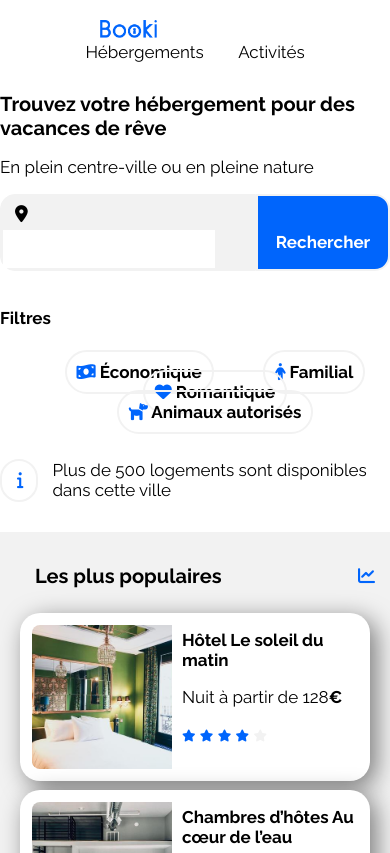
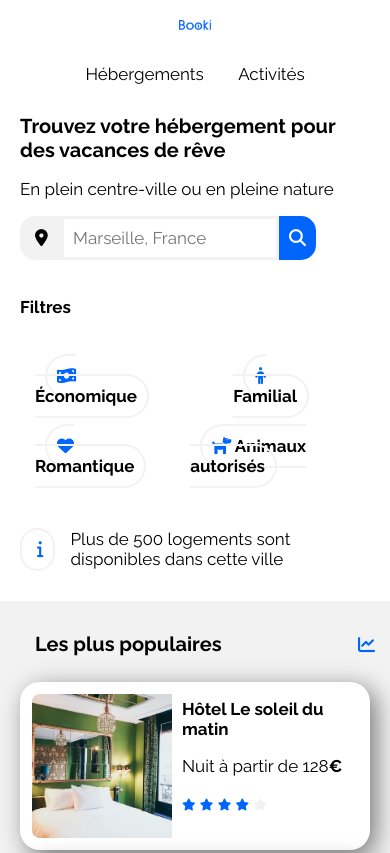
Before and after one commit to nllrn/Laurine_NOEL_2_HTML-CSS_122022, a plain HTML site: page index.html in a window 390 px wide. Shown: the top 853 px of the page. Drawn offline with Linux system fonts and the light colour scheme.

Commit message:
corrections css médias queries smartphone et tablette

```diff
--- a/style.css
+++ b/CSS/style.css
@@ -23,7 +23,7 @@ body {
 }
 
 /* *** HEADER *** */
-.header {
+header {
     margin-top: 20px;
     margin-bottom: 30px;
 }
@@ -77,7 +77,7 @@ input {
 }
 
 .bg-grey {
-    background-color: #F2F2F2;
+    background-color:#F2F2F2;
 }
 
 .bg-blue {
@@ -85,11 +85,11 @@ input {
     color:white;
     font-weight: bolder;
     border-radius: 0 15px 15px 0;
-    border: #F2F2F2 solid 2px;
+    border: none;
     padding: 10px;
 }
 
-.loupe {
+.fa-magnifying-glass {
     visibility: hidden;
 }
 
@@ -102,6 +102,10 @@ input {
 ul {
     display: flex;
     list-style: none;
+}
+
+ul div {
+    display: flex;
 }
 
 a[title] {
@@ -154,6 +158,7 @@ span {
 }
 
 /* section hébergements */
+
 .hebergements, .populaire {
     border-radius: 20px;
     padding: 15px;
@@ -286,7 +291,7 @@ article div{
 - mettre la section plus populaire en horizontale et plus en verticale
 - réduire la taille des cards activités
  */
-@media screen and (min-width: 769px) and (max-width: 992px) {
+@media screen and (min-width: 768px) and (max-width: 992px) {
     body {
         margin: 30px 50px 0px 50px;
     }
@@ -360,18 +365,39 @@ article div{
  - section plus populaire passe en première avec un fond gris
  - puis hébergement sur fond blanc en display column
  - puis activités aussi en display column
- - et footer aussi en display */
+ - et footer aussi en display and (min-width:320px)*/
 
- @media screen and (max-width:768px) {
+ @media screen and (max-width:767px) {
     body {
-        margin: 0px;
+        margin: 0;
         max-width: max-content;
     }
 
     .logo {
         display: flex;
         flex-direction: column;
-        align-items: center;
+        text-align: center;
+    }
+
+    .logo img {
+        width: 8%;
+        margin-bottom: 30px;
+    }
+
+    nav {
+        text-align: center;
+    }
+
+    .header {
+        margin: 20px;
+    }
+
+    .rechercher {
+        display:none;
+    }
+
+    .fa-magnifying-glass {
+        visibility: visible;
     }
 
     nav a:hover {
@@ -387,9 +413,13 @@ article div{
 
     ul {
         flex-wrap: wrap;
-        justify-content: space-around;
-        height: auto;
+        padding:0;
     }
+
+    li {
+        padding:15px;
+    }
+
 
     .cards {
         flex-direction: column-reverse;
@@ -403,11 +433,14 @@ article div{
         width:auto;
     }
 
+    .cards-main img {
+        width: 95%;
+    }
+
     .populaire {
-        margin: 0 0 20px 0;
+        margin:auto;
         width: auto;
         flex-wrap: wrap;
-        justify-content: space-between;
         align-items: center;
         border-radius: 0;
     }
--- a/index.html
+++ b/index.html
@@ -13,11 +13,11 @@
     <script src="https://kit.fontawesome.com/7c4ea9f910.js" crossorigin="anonymous"></script>
 
     <!-- ** lien css ** -->
-    <link rel="stylesheet" href="style.css">
+    <link rel="stylesheet" href="css/style.css">
 </head>
 
 <body>
-    <header class="header">
+    <header>
         <div class="logo">
             <a href="index.html"><img src="Images/logo/Booki.png" alt="logo du site Booki"></a>
             <nav>
@@ -28,7 +28,7 @@
     </header>
 
     <main>
-        <section>
+        <section class="header">
             <div>
                 <h2>Trouvez votre hébergement pour des vacances de rêve</h2>
                 <p>En plein centre-ville ou en pleine nature</p>
@@ -36,19 +36,27 @@
                 <form method="get">
                     <div class="bg-grey">
                         <i class="fa-solid fa-location-dot"></i>
-                        <input type="search">
+                        <input type="search" placeholder="Marseille, France">
+
                     </div>
-                    <button class="bg-blue"><i class="fa-solid fa-magnifying-glass loupe"></i>Rechercher</button>
+                    <button class="bg-blue">
+                        <span class="rechercher">Rechercher</span>
+                        <i class="fa-solid fa-magnifying-glass"></i>
+                    </button>
                 </form>
             </div>
 
             <div class="filter">
                 <h3>Filtres</h3>
                 <ul>
-                    <li><a href="#economique" title="filtres"><i class="fa-solid fa-money-bill-wave blue"></i> Économique</a></li>
-                    <li><a href="#familial" title="filtres"><i class="fa-solid fa-person blue"></i> Familial</a></li>
-                    <li><a href="#romantique" title="filtres"><i class="fa-solid fa-heart blue"></i> Romantique</a></li>
-                    <li><a href="#animaux" title="filtres"><i class="fa-solid fa-dog blue"></i> Animaux autorisés</a></li>
+                    <div>
+                        <li><a href="#economique" title="filtres"><i class="fa-solid fa-money-bill-wave blue"></i> Économique</a></li>
+                        <li><a href="#familial" title="filtres"><i class="fa-solid fa-person blue"></i> Familial</a></li>
+                    </div>
+                    <div>
+                        <li><a href="#romantique" title="filtres"><i class="fa-solid fa-heart blue"></i> Romantique</a></li>
+                        <li><a href="#animaux" title="filtres"><i class="fa-solid fa-dog blue"></i> Animaux autorisés</a></li>
+                    </div>
                 </ul>
             </div>
 
```
Also changed, not shown: 1 other file.
